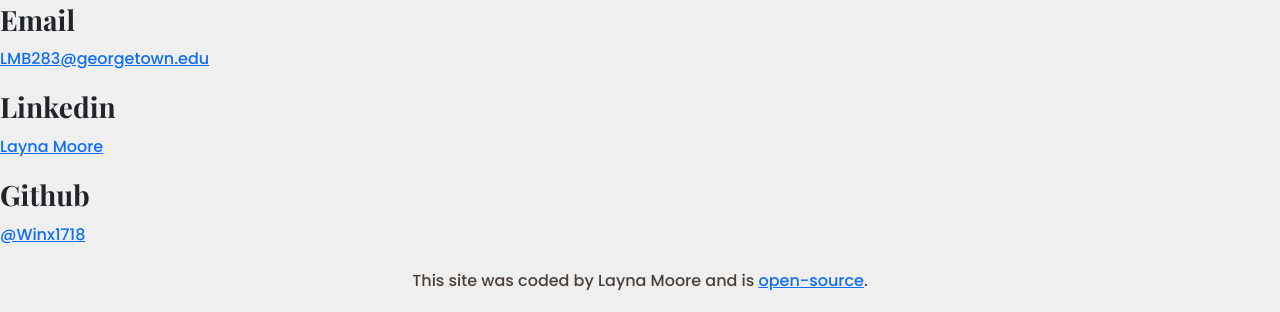
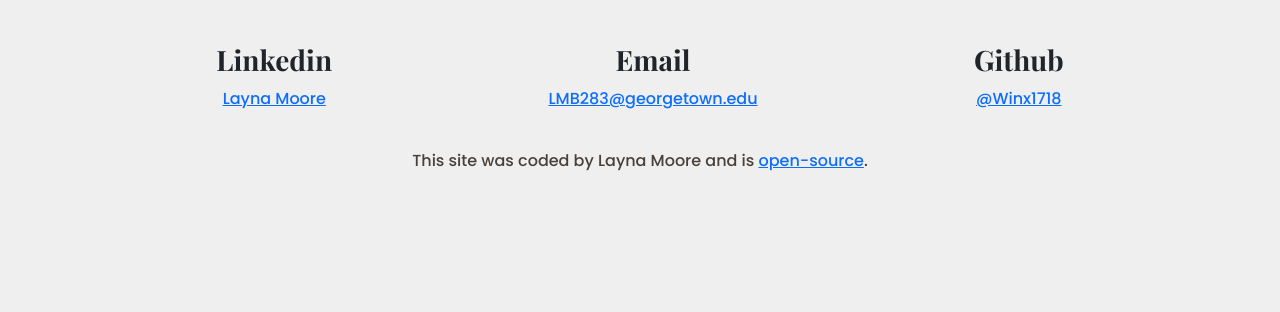
Before and after one commit to Winx1718/LM-Portfolio, a plain HTML site: page contact.html in a window 1280 px wide. Shown: the part 775-1087 px from the top of the page. After the commit the page ends 967 px from the top, so only its background shows below. Drawn offline with nearby package versions, Linux system fonts and the light colour scheme.

Commit message:
added flexbox to contact page

```diff
--- a/contact.html
+++ b/contact.html
@@ -36,6 +36,15 @@
       <div><a href="#" class="btn btn-branding shadow">Contact Me</a></div>
     </div>
     <h2 class="text-center mt-5">Let's get in touch!</h2>
+    <div class="contact-info mt-5">
+      <div>
+        <h3>Linkedin</h3>
+        <p>
+          <a href="www.linkedin.com/in/layna-moore-89942a101" target="_blank"
+            >Layna Moore</a
+          >
+        </p>
+      </div>
       <div>
         <h3>Email</h3>
         <p>
@@ -43,16 +52,13 @@
             >LMB283@georgetown.edu</a
           >
         </p>
-      <h3>Linkedin</h3>
-      <p>
-        <a href="www.linkedin.com/in/layna-moore-89942a101" target="_blank"
-          >Layna Moore</a
-        >
-      </p>
+      </div>
+      <div>
         <h3>Github</h3>
         <p>
           <a href="https://github.com/Winx1718" target="_blank">@Winx1718</a>
         </p>
+      </div>
     </div>
     <p class="text-center m-3">
       This site was coded by Layna Moore and is <a href="#">open-source</a>.
--- a/styles/portfolio.css
+++ b/styles/portfolio.css
@@ -135,3 +135,8 @@ a:hover {
   opacity: 70%;
   font-size: 14px;
 }
+.contact-info {
+  display: flex;
+  justify-content: space-evenly;
+  text-align: center;
+}
```
Lines whose indentation alone changed are shown as unchanged.
